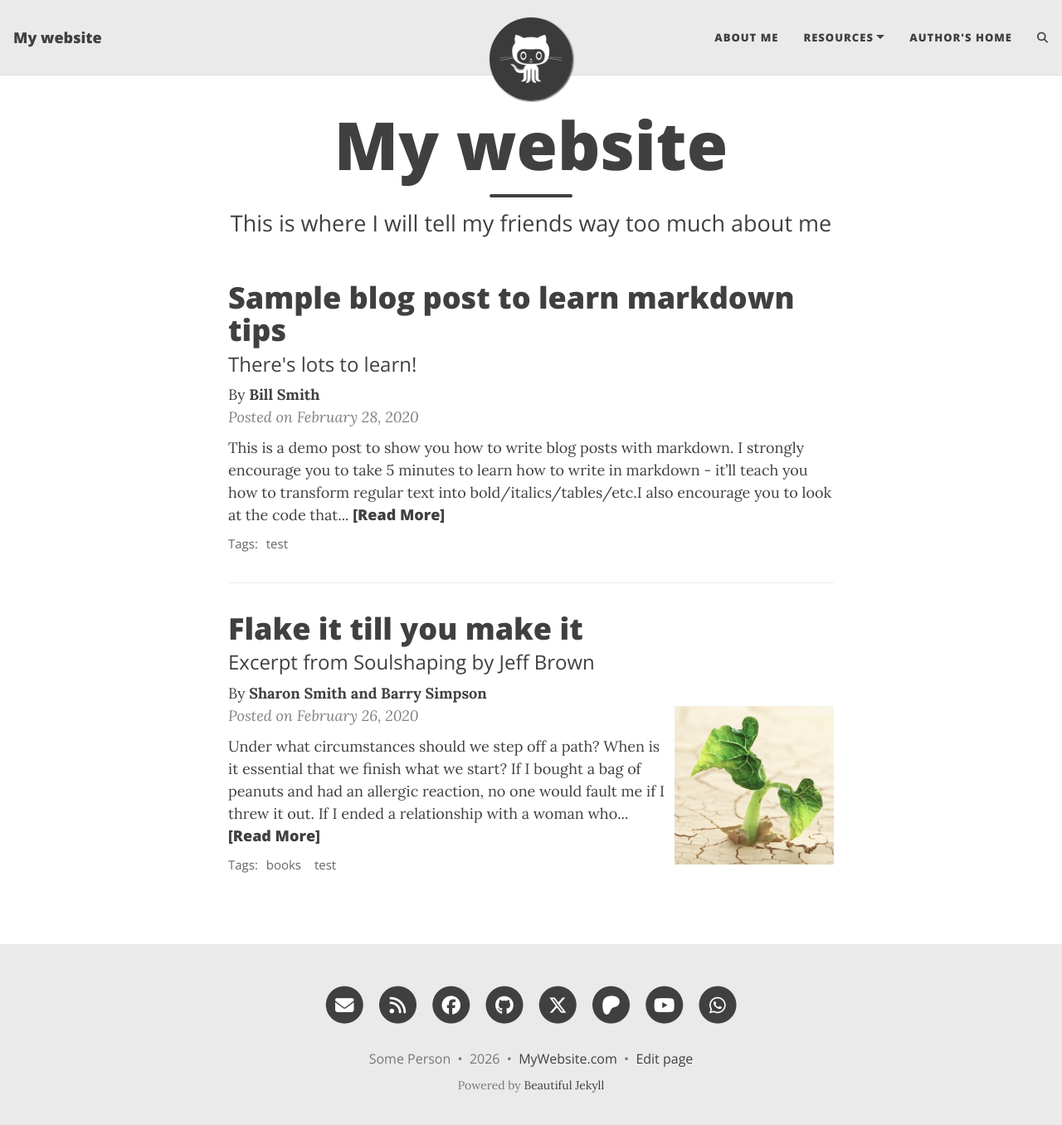
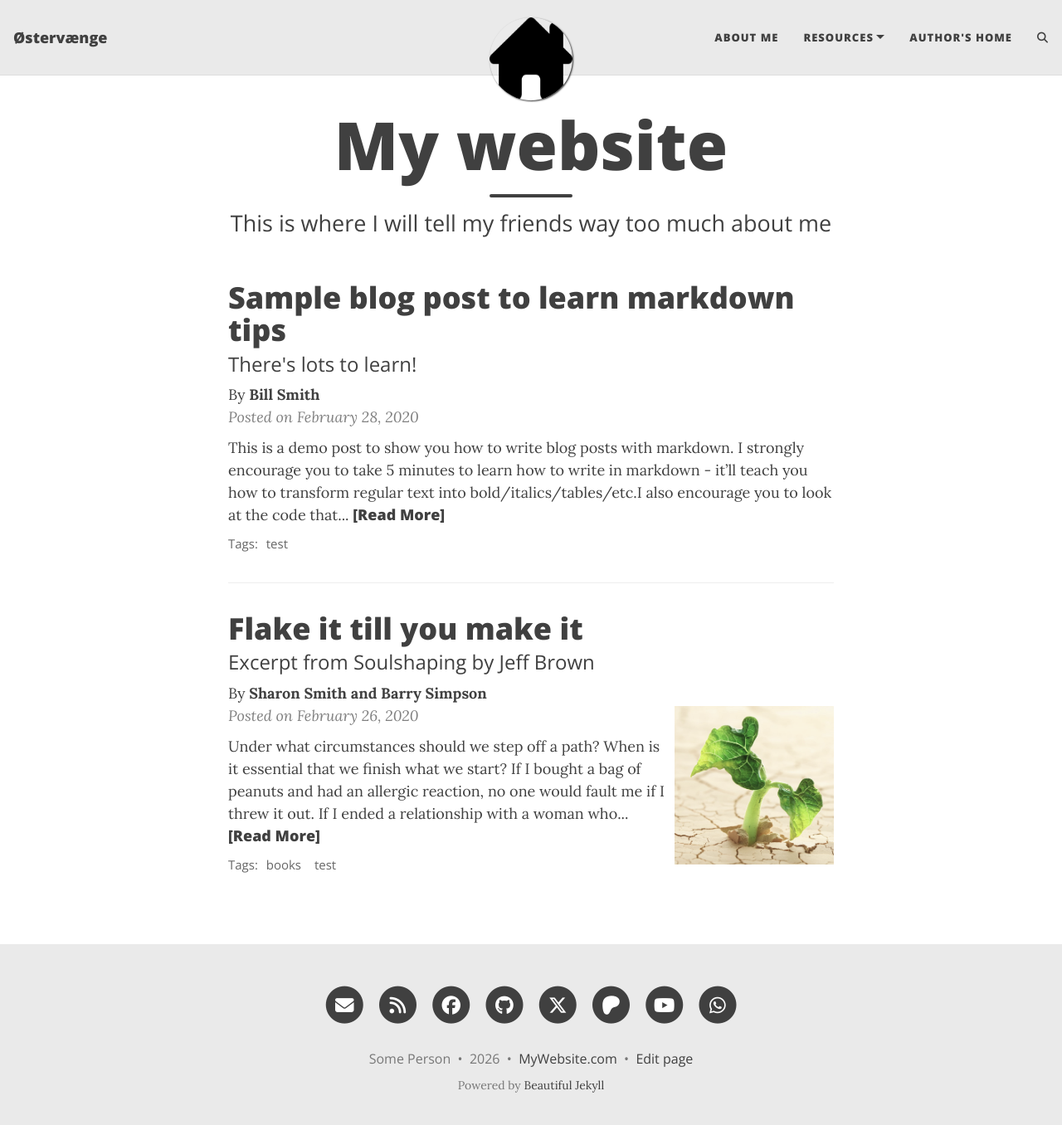
Before and after one commit to mex/oestervaenge.dk, a Jekyll site: the page built from index.html, in a window 1280 px wide and 1369 px high. Shown: the top 1356 px of the window at 83% size. Built offline with Jekyll 4.4.1, drawn with Linux system fonts in a browser that asks for light colours; the list of posts is cut into pages by our own code; comment, search, counter and statistics services are not loaded.

Commit message:
Updated title and avatar

```diff
--- a/_config.yml
+++ b/_config.yml
@@ -10,7 +10,7 @@
 ############################
 
 # Name of website
-title: My website
+title: Østervænge
 
 # Your name to show in the footer
 author: Some Person
@@ -32,7 +32,7 @@
 
 # Image to show in the navigation bar - works best with a square image
 # Remove this parameter if you don't want an image in the navbar
-avatar: "/assets/img/avatar-icon.png"
+avatar: "/assets/img/house-512x512.png"
 
 # By default, the image is cut into a circle. You can disable this behaviour by setting 'round-avatar: false'
 round-avatar: true
```
Also changed, not shown: assets/img/avatar-icon.png (deleted), assets/img/house-512x512.png (added).
